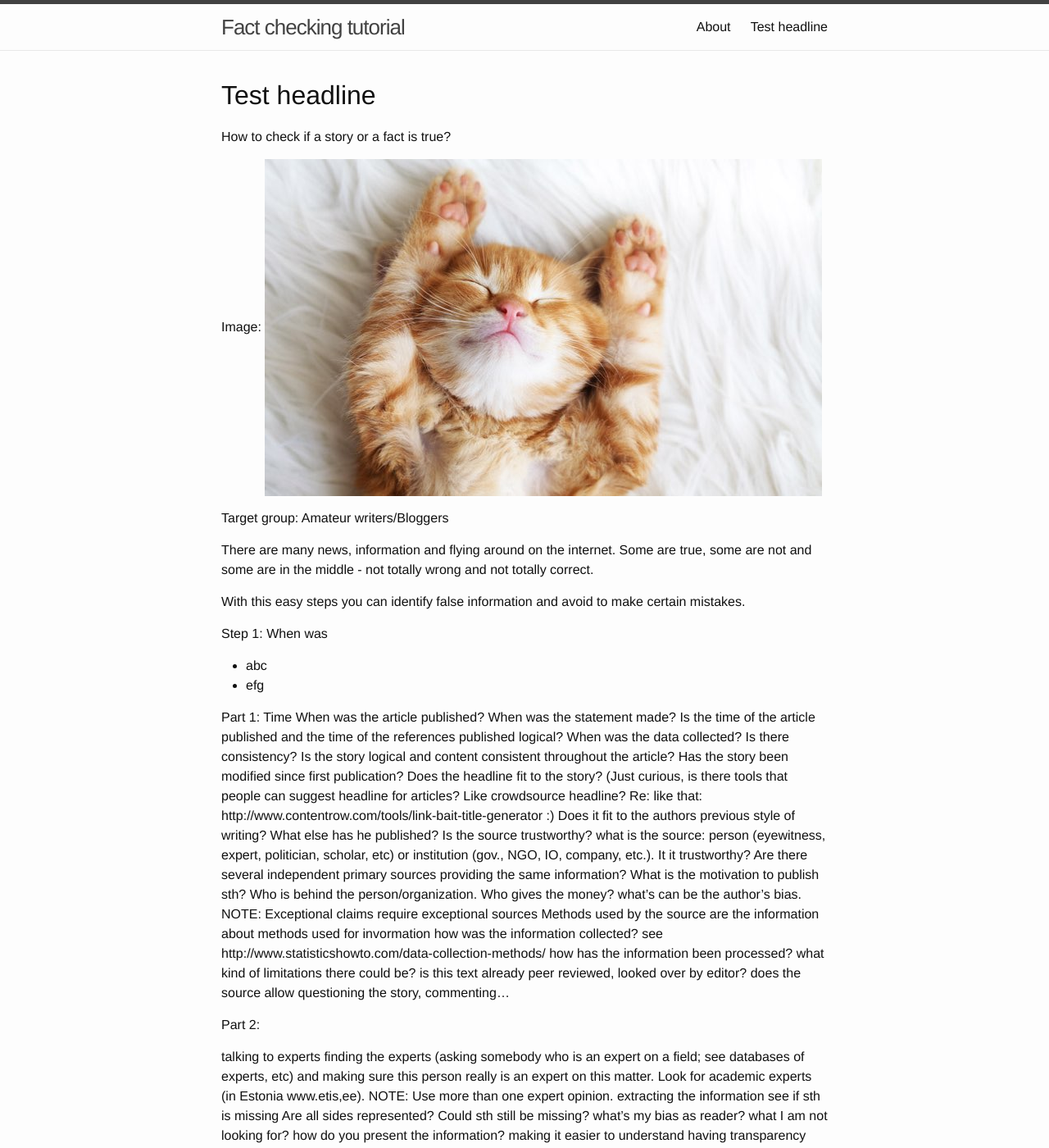
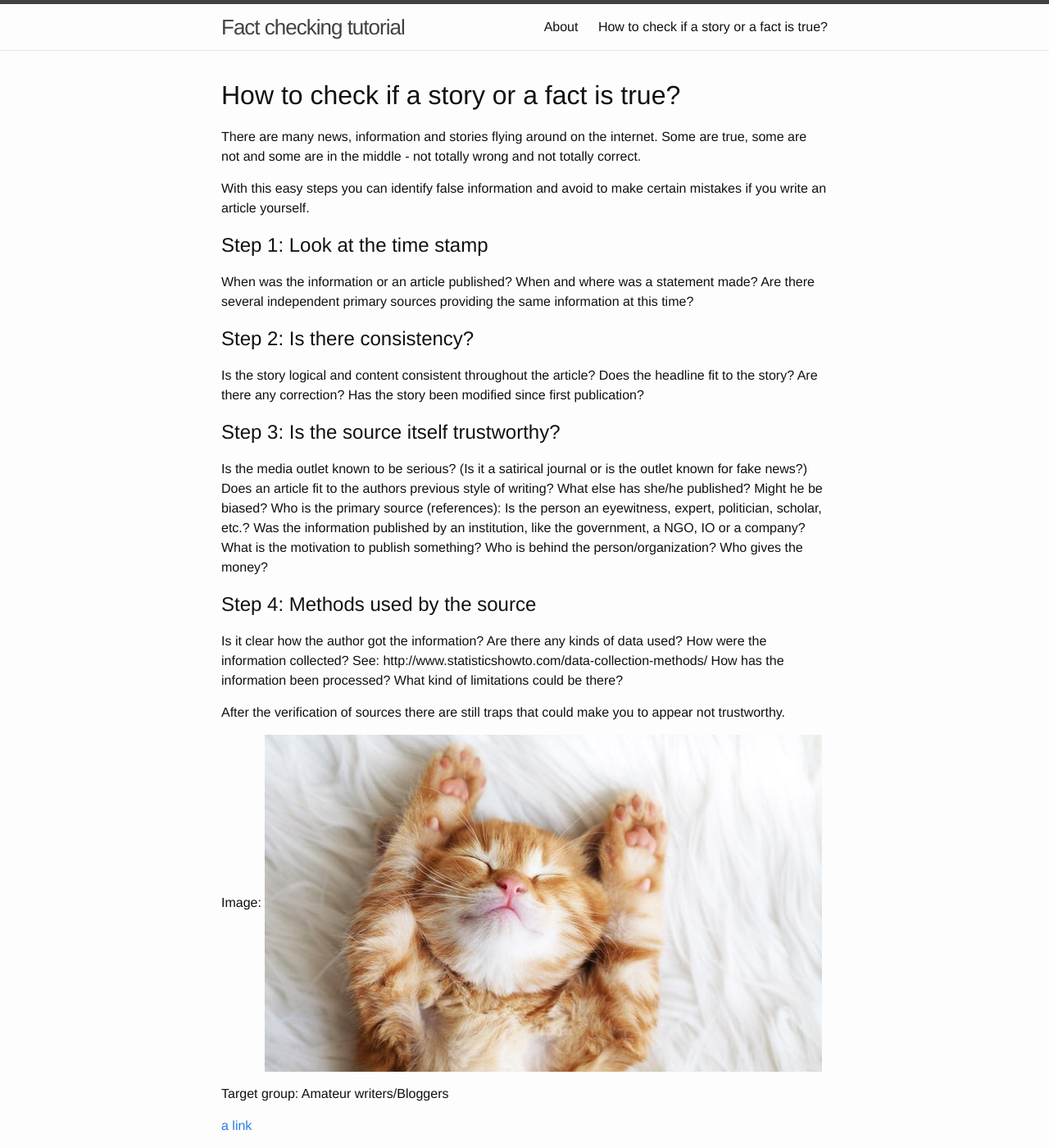
Before and after one commit to fact-tutorial/fact-tutorial.github.io, a Jekyll site: the page built from index.md, in a window 1280 px wide and 1400 px high. Shown: the whole window at 82% size. Built offline with Jekyll 4.4.1, drawn with Linux system fonts in a browser that asks for light colours; our own code applies the rules of GitHub Pages for plain Markdown files; some of the changed text lies outside the part shown.

Commit message:
Update index.md

```diff
--- a/index.md
+++ b/index.md
@@ -6,65 +6,44 @@ layout: home
 ---
 
 
-# Test headline
-How to check if a story or a fact is true?
+# How to check if a story or a fact is true?
+
+There are many news, information and stories flying around on the internet. Some are true, some are not and some are in the middle - not totally wrong and not totally correct.
+
+With this easy steps you can identify false information and avoid to make certain mistakes if you write an article yourself.
+
+## Step 1: Look at the time stamp
+
+When was the information or an article published?
+When and where was a statement made?
+Are there several independent primary sources providing the same information at this time?
+
+## Step 2: Is there consistency?
+
+Is the story logical and content consistent throughout the article?
+Does the headline fit to the story?
+Are there any correction? Has the story been modified since first publication?
+
+## Step 3: Is the source itself trustworthy?
+
+Is the media outlet known to be serious? (Is it a satirical journal or is the outlet known for fake news?)
+Does an article fit to the authors previous style of writing? What else has she/he published? Might he be biased?
+Who is the primary source (references): Is the person an eyewitness, expert, politician, scholar, etc.? Was the information published by an institution, like the government, a NGO, IO or a company?
+What is the motivation to publish something? Who is behind the person/organization? Who gives the money?
+
+## Step 4: Methods used by the source
+
+Is it clear how the author got the information?
+Are there any kinds of data used? How were the information collected?
+See: http://www.statisticshowto.com/data-collection-methods/
+How has the information been processed?
+What kind of limitations could be there?
+
+After the verification of sources there are still traps that could make you to appear not trustworthy.
+
 
 Image: ![](assets/kitten.jpg "Logo Title Text 1")
 
 Target group: Amateur writers/Bloggers
 
-There are many news, information and flying around on the internet. Some are true, some are not and some are in the middle - not totally wrong and not totally correct.
-
-With this easy steps you can identify false information and avoid to make certain mistakes.
-
-Step 1: When was
-* abc
-* efg
-
-Part 1:
-Time
-When was the article published? When was the statement made?
-Is the time of the article published and the time of the references published logical?
-When was the data collected?
-Is there consistency?
-Is the story logical and content consistent throughout the article?
-Has the story been modified since first publication?
-Does the headline fit to the story? (Just curious, is there tools that people can suggest headline for articles? Like crowdsource headline? Re: like that: http://www.contentrow.com/tools/link-bait-title-generator :)
-Does it fit to the authors previous style of writing? What else has he published?
-Is the source trustworthy?
-what is the source: person (eyewitness, expert, politician, scholar, etc) or institution (gov., NGO, IO, company, etc.). It it trustworthy?
- Are there several independent primary sources providing the same information?
-What is the motivation to publish sth? Who is behind the person/organization. Who gives the money? what’s can be the author’s bias.
-NOTE: Exceptional claims require exceptional sources
-Methods used by the source
-are the information about methods used for invormation
-how was the information collected? see http://www.statisticshowto.com/data-collection-methods/
-how has the information been processed?
-what kind of limitations there could be?
-is this text already peer reviewed, looked over by editor?
-does the source allow questioning the story, commenting...
-
-Part 2:
-
-talking to experts
-finding the experts (asking somebody who is an expert on a field; see databases of experts, etc) and making sure this person really is an expert on this matter. Look for academic experts (in Estonia www.etis,ee).
-NOTE: Use more than one expert opinion.
-extracting the information
-see if sth is missing
-Are all sides represented?
-Could sth still be missing? what’s my bias as reader? what I am not looking for?
-how do you present the information?
-making it easier to understand
-having transparency and openness
-How can you present yourself as author as trustworthy?
-
-
-
-Additional reading (more sources to use):
-relevant books and articles on the topic
-places where to find data
-tools for data visualisation
-https://firstdraftnews.com/resource/visual-verification-guide-photos/, it is verification guide for photo, maybe can do something like this?
-
-
 [a link](http://google.com)
```
